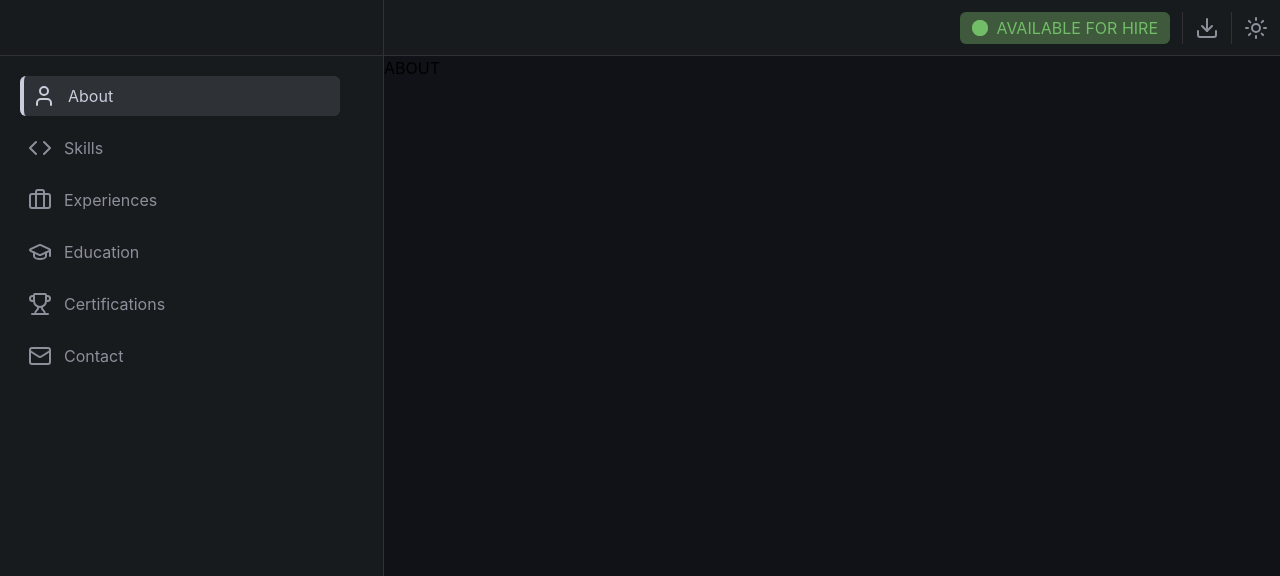
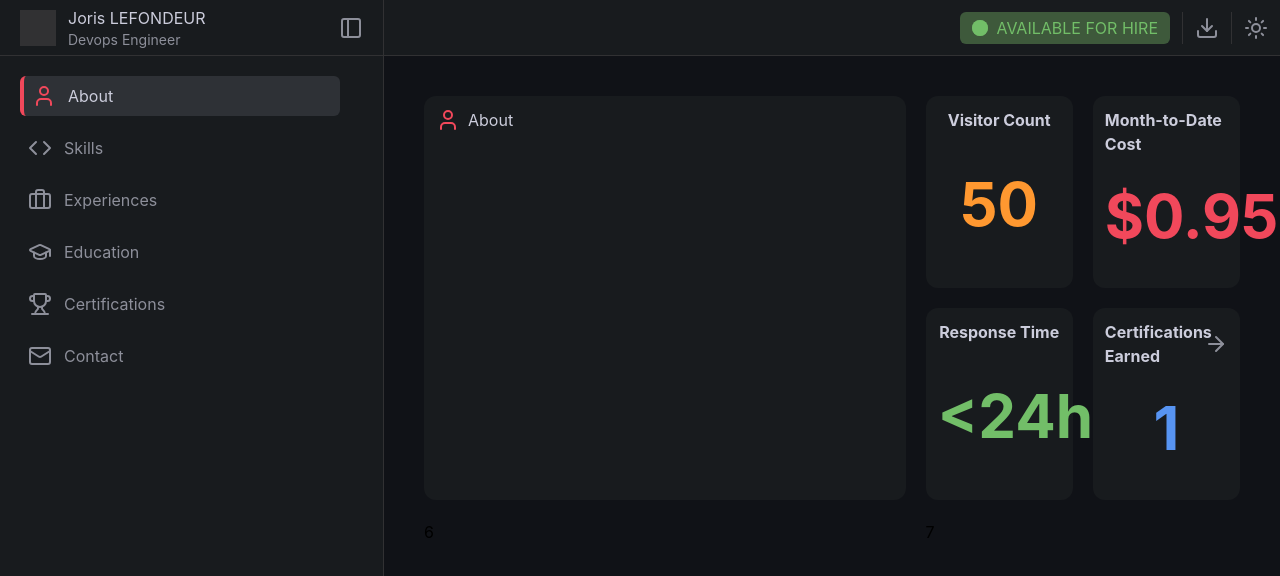
Before and after one commit to jlefonde/portfolio-frontend, a Vue app: page /about in a window 1280 px wide. Shown: the top 576 px of the page. Built offline with nearby package versions, Linux system fonts and the light colour scheme; the HTML template or start-up script is replaced by a standard one.

Commit message:
Added About view

```diff
--- a/src/App.vue
+++ b/src/App.vue
@@ -8,7 +8,7 @@ import Sidebar from "./components/Sidebar.vue";
     <Sidebar />
     <div class="flex flex-1 flex-col">
       <Header />
-      <main class="bg-base-350 flex-1">
+      <main class="bg-base-350 flex-1 overflow-y-auto p-10">
         <RouterView />
       </main>
     </div>
--- a/src/components/Header.vue
+++ b/src/components/Header.vue
@@ -14,9 +14,9 @@ import { Sun, Download } from "lucide-vue-next";
       <div class="text-green-light mr-2">AVAILABLE FOR HIRE</div>
     </div>
     <div class="bg-base-150 h-8 w-px"></div>
-    <Download class="stroke-base-100 hover:stroke-base-50" />
+    <Download class="stroke-base-100 hover:stroke-base-50 cursor-pointer" />
     <div class="bg-base-150 h-8 w-px"></div>
-    <Sun class="stroke-base-100 hover:stroke-base-50" />
+    <Sun class="stroke-base-100 hover:stroke-base-50 cursor-pointer" />
   </header>
 </template>
 
--- a/src/components/Sidebar.vue
+++ b/src/components/Sidebar.vue
@@ -1,13 +1,23 @@
 <script setup lang="ts">
 import { routes } from "../router.ts";
 import { useRoute } from "vue-router";
+import { PanelLeftIcon } from "lucide-vue-next";
 
 const route = useRoute();
 </script>
 
 <template>
   <aside class="bg-base-300 border-base-150 flex h-screen w-96 flex-col border-r">
-    <header class="border-base-150 h-14 border-b"></header>
+    <header class="border-base-150 flex h-14 items-center justify-between border-b p-5">
+      <div class="flex items-center gap-3">
+        <div class="bg-base-150 size-9"></div>
+        <div class="flex flex-col">
+          <div class="text-base-50">Joris LEFONDEUR</div>
+          <div class="text-base-100 text-sm">Devops Engineer</div>
+        </div>
+      </div>
+      <PanelLeftIcon class="hover:stroke-base-50 stroke-base-100 cursor-pointer" />
+    </header>
     <nav class="flex flex-1 flex-col gap-3 p-5">
       <RouterLink
         v-for="navRoute in routes.filter((r) => r.addToNav === true)"
@@ -15,14 +25,16 @@ const route = useRoute();
         class="group hover:bg-base-200 hover:text-base-50 flex h-10 w-80 items-center gap-3 rounded-md p-2"
         :class="
           route.path === navRoute.path
-            ? `border-${navRoute.selectedColor} bg-base-200 text-base-50 border-l-4`
+            ? `border-${navRoute.color} text-base-50 bg-base-200 border-l-4`
             : 'text-base-100'
         "
         :to="navRoute.path"
       >
         <component
           :is="navRoute.icon"
-          :class="route.path === navRoute.path ? 'stroke-base-50' : 'stroke-base-100 group-hover:stroke-base-50'"
+          :class="
+            route.path === navRoute.path ? `stroke-${navRoute.color}` : 'stroke-base-100 group-hover:stroke-base-50'
+          "
         />
         {{ navRoute.name }}
       </RouterLink>
--- /dev/null
+++ b/src/components/Stat.vue
@@ -0,0 +1,34 @@
+<script setup lang="ts">
+import { ArrowRight } from "lucide-vue-next";
+import { useRouter } from "vue-router";
+
+const props = defineProps<{
+  name: string;
+  value: string;
+  colorClass: string;
+  redirect?: string;
+}>();
+
+const router = useRouter();
+function redirectTo() {
+  if (props.redirect) {
+    router.push(`${props.redirect}`);
+  }
+}
+</script>
+
+<template>
+  <div class="bg-base-300 flex h-48 w-full flex-col items-center rounded-xl p-3">
+    <div class="relative flex w-full items-center justify-center">
+      <div class="text-base-50 font-bold">{{ name }}</div>
+      <ArrowRight
+        v-if="redirect"
+        @click="redirectTo"
+        class="hover:stroke-base-50 stroke-base-100 absolute right-0 cursor-pointer"
+      />
+    </div>
+    <div class="m-auto text-6xl font-bold" :class="`${colorClass}`">{{ value }}</div>
+  </div>
+</template>
+
+<style scoped></style>
--- a/src/router.ts
+++ b/src/router.ts
@@ -1,5 +1,4 @@
-import { createWebHistory, createRouter } from "vue-router";
-
+import { createWebHistory, createRouter, type RouteRecordRaw } from "vue-router";
 import AboutView from "./views/About.vue";
 import SkillsView from "./views/Skills.vue";
 import ExperiencesView from "./views/Experiences.vue";
@@ -7,7 +6,6 @@ import EducationView from "./views/Education.vue";
 import ProjectsView from "./views/Projects.vue";
 import CertificationsView from "./views/Certifications.vue";
 import ContactView from "./views/Contact.vue";
-import type { Component } from "vue";
 import {
   UserIcon,
   CodeIcon,
@@ -19,29 +17,25 @@ import {
 } from "lucide-vue-next";
 import type { LucideIcon } from "lucide-vue-next";
 
-interface Route {
-  name: string;
-  path: string;
-  component: Component;
-  icon: LucideIcon;
-  selectedColor: string;
+interface RouteMetadata {
+  icon?: LucideIcon;
+  color?: string;
   addToNav?: boolean;
 }
 
+type Route = RouteRecordRaw & RouteMetadata;
+
 export const routes: Route[] = [
   {
-    name: "About",
     path: "/",
-    component: AboutView,
-    icon: UserIcon,
-    selectedColor: "red-light",
+    redirect: "/about",
   },
   {
     name: "About",
     path: "/about",
     component: AboutView,
     icon: UserIcon,
-    selectedColor: "red-light",
+    color: "red-light",
     addToNav: true,
   },
   {
@@ -49,7 +43,7 @@ export const routes: Route[] = [
     path: "/skills",
     component: SkillsView,
     icon: CodeIcon,
-    selectedColor: "orange-light",
+    color: "orange-light",
     addToNav: true,
   },
   {
@@ -57,7 +51,7 @@ export const routes: Route[] = [
     path: "/experiences",
     component: ExperiencesView,
     icon: BriefcaseIcon,
-    selectedColor: "yellow-light",
+    color: "yellow-light",
     addToNav: true,
   },
   {
@@ -65,7 +59,7 @@ export const routes: Route[] = [
     path: "/education",
     component: EducationView,
     icon: GraduationCapIcon,
-    selectedColor: "green-light",
+    color: "green-light",
     addToNav: true,
   },
   {
@@ -73,14 +67,14 @@ export const routes: Route[] = [
     path: "/projects",
     component: ProjectsView,
     icon: FolderCodeIcon,
-    selectedColor: "cyan-light",
+    color: "cyan-light",
   },
   {
     name: "Certifications",
     path: "/certifications",
     component: CertificationsView,
     icon: TrophyIcon,
-    selectedColor: "blue-light",
+    color: "blue-light",
     addToNav: true,
   },
   {
@@ -88,7 +82,7 @@ export const routes: Route[] = [
     path: "/contact",
     component: ContactView,
     icon: MailIcon,
-    selectedColor: "purple-light",
+    color: "purple-light",
     addToNav: true,
   },
 ];
--- a/src/style.css
+++ b/src/style.css
@@ -1,4 +1,6 @@
 @import "tailwindcss";
+
+@source inline("{text,stroke,border}-{red,orange,green,blue,cyan,purple,yellow}-light");
 
 @theme {
   --color-base-50: #cccddc;
--- a/src/views/About.vue
+++ b/src/views/About.vue
@@ -1,3 +1,30 @@
+<script setup lang="ts">
+import Stat from "../components/Stat.vue";
+import { routes } from "../router.ts";
+import { useRoute } from "vue-router";
+
+const route = useRoute();
+const navRoute = routes.find((r) => r.path == route.path);
+console.log(navRoute);
+</script>
+
 <template>
-  <h1>ABOUT</h1>
+  <div class="grid grid-cols-5 grid-rows-8 gap-5">
+    <div class="bg-base-300 col-span-3 row-span-4 flex gap-2 rounded-xl p-3">
+      <component :is="navRoute?.icon" :class="`stroke-${navRoute?.color}`"></component>
+      <div class="text-base-50">{{ route.name }}</div>
+    </div>
+    <Stat class="col-start-4 row-span-2" name="Visitor Count" value="50" colorClass="text-orange-light" />
+    <Stat class="col-start-5 row-span-2" name="Month-to-Date Cost" value="$0.95" colorClass="text-red-light" />
+    <Stat class="col-start-4 row-span-2 row-start-3" name="Response Time" value="<24h" colorClass="text-green-light" />
+    <Stat
+      class="col-start-5 row-span-2 row-start-3"
+      name="Certifications Earned"
+      value="1"
+      colorClass="text-blue-light"
+      redirect="/certifications"
+    />
+    <div class="col-span-3 row-span-3 row-start-5">6</div>
+    <div class="col-span-2 col-start-4 row-span-4 row-start-5">7</div>
+  </div>
 </template>
```
